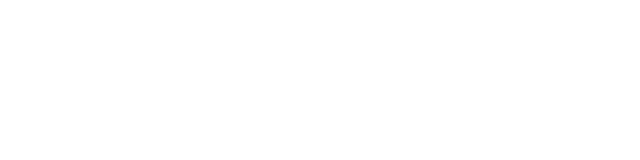
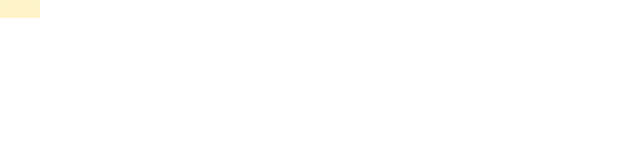
Before and after one commit to mi5ha6in/shri-tiket-manager, a React (Create React App) app: page / in a window 1280 px wide. Shown: the top 160 px of the page, without its empty margins (0-640 px from the left). Built offline with nearby package versions, Linux system fonts and the light colour scheme.

Commit message:
uses the tag component

```diff
--- a/src/App.js
+++ b/src/App.js
@@ -1,5 +1,9 @@
+import { Tag } from "./components/tag/Tag";
+
 function App() {
-  return (<></>);
+  return (
+    <Tag color='yellow' />
+  )
 }
 
 export default App;
```
